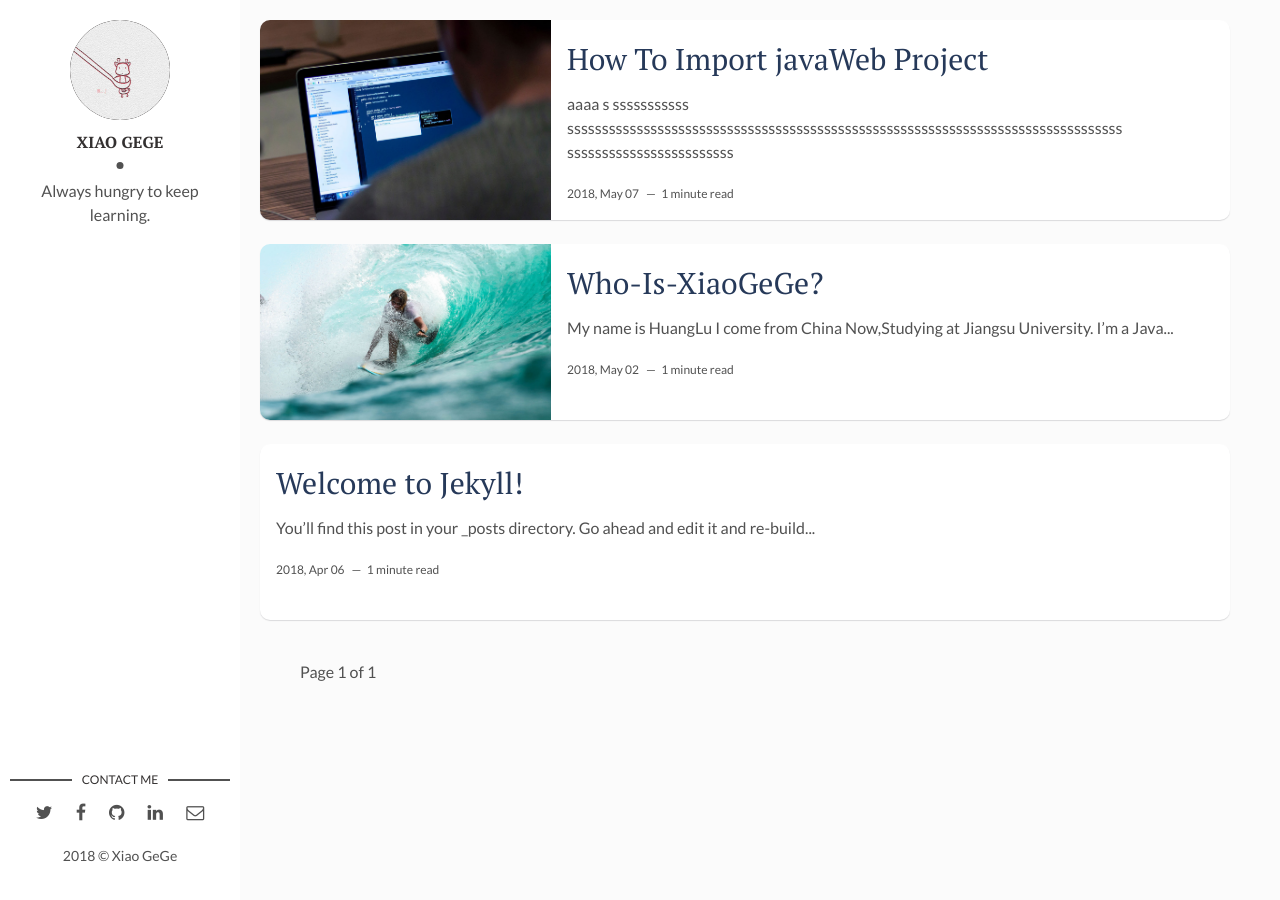
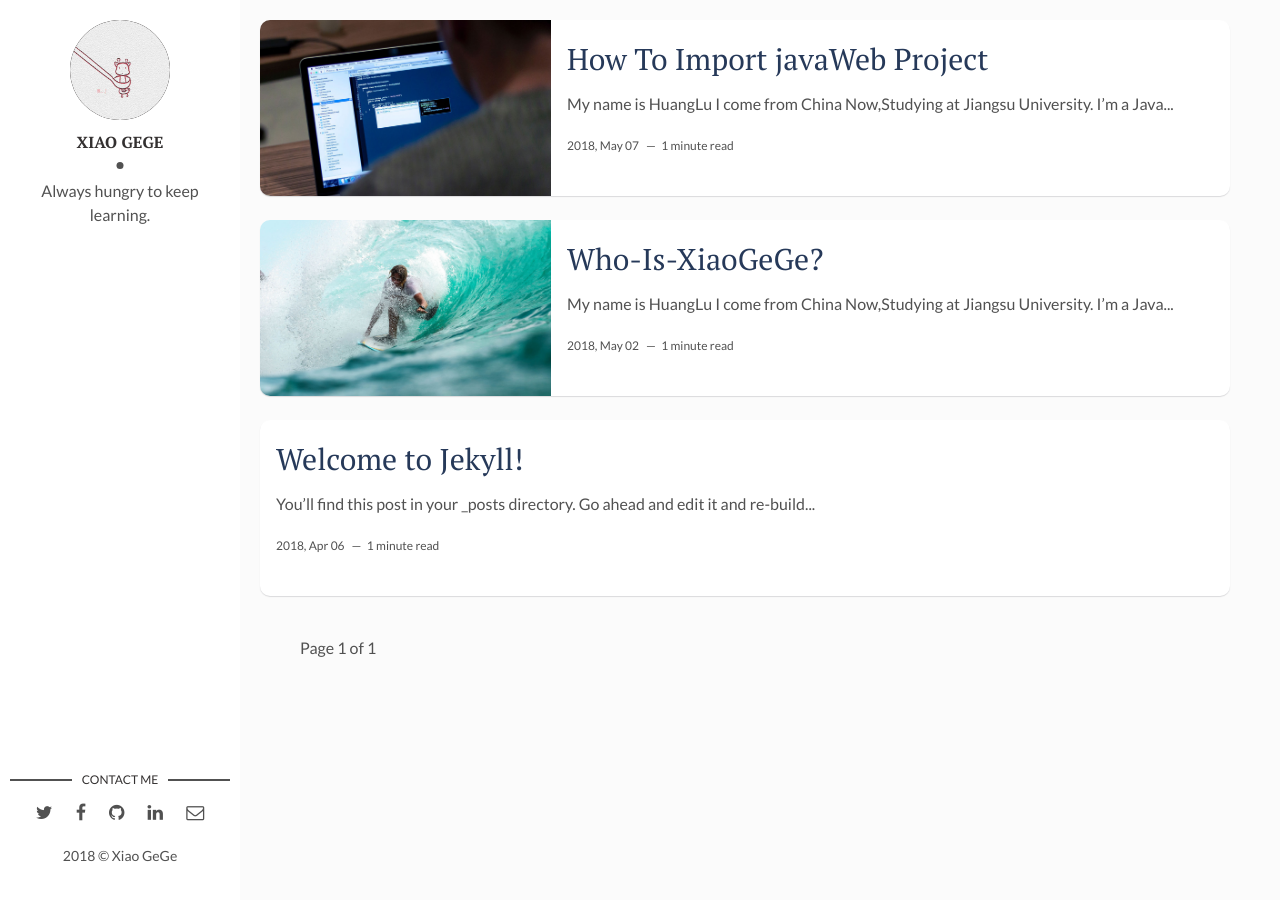
Before and after one commit to Is-Me-HL/Is-Me-HL.github.io, a Jekyll site: the page built from index.html, in a window 1280 px wide. Built offline with Jekyll 4.4.1, drawn with Linux system fonts in a browser that asks for light colours; the list of posts is cut into pages by our own code.

Commit message:
Update 2018-5-8-how-to-import-javaWeb-project.markdown

```diff
--- a/_posts/2018-5-8-how-to-import-javaWeb-project.markdown
+++ b/_posts/2018-5-8-how-to-import-javaWeb-project.markdown
@@ -6,10 +6,8 @@ description: You’ll find this post in your `_posts` directory. Go ahead and ed
 img: how-to-start.jpg # Add image post (optional)
 tags: [Programming, Learn] # add tag
 ---
+*My name is HuangLu*
+_I come from China_
 
-aaaa
-s
-
-sssssssssss
-ssssssssssssssssssssssssssssssssssssssssssssssssssssssssssssssssssssssssssssssss
-ssssssssssssssssssssssss
+Now,Studying at Jiangsu University.
+I'm a Java rookie.The Blogs are just a record of my own learning process.If you find out mistakes or wrong, please do not hesitate to give them instructions.Thanks.
```
